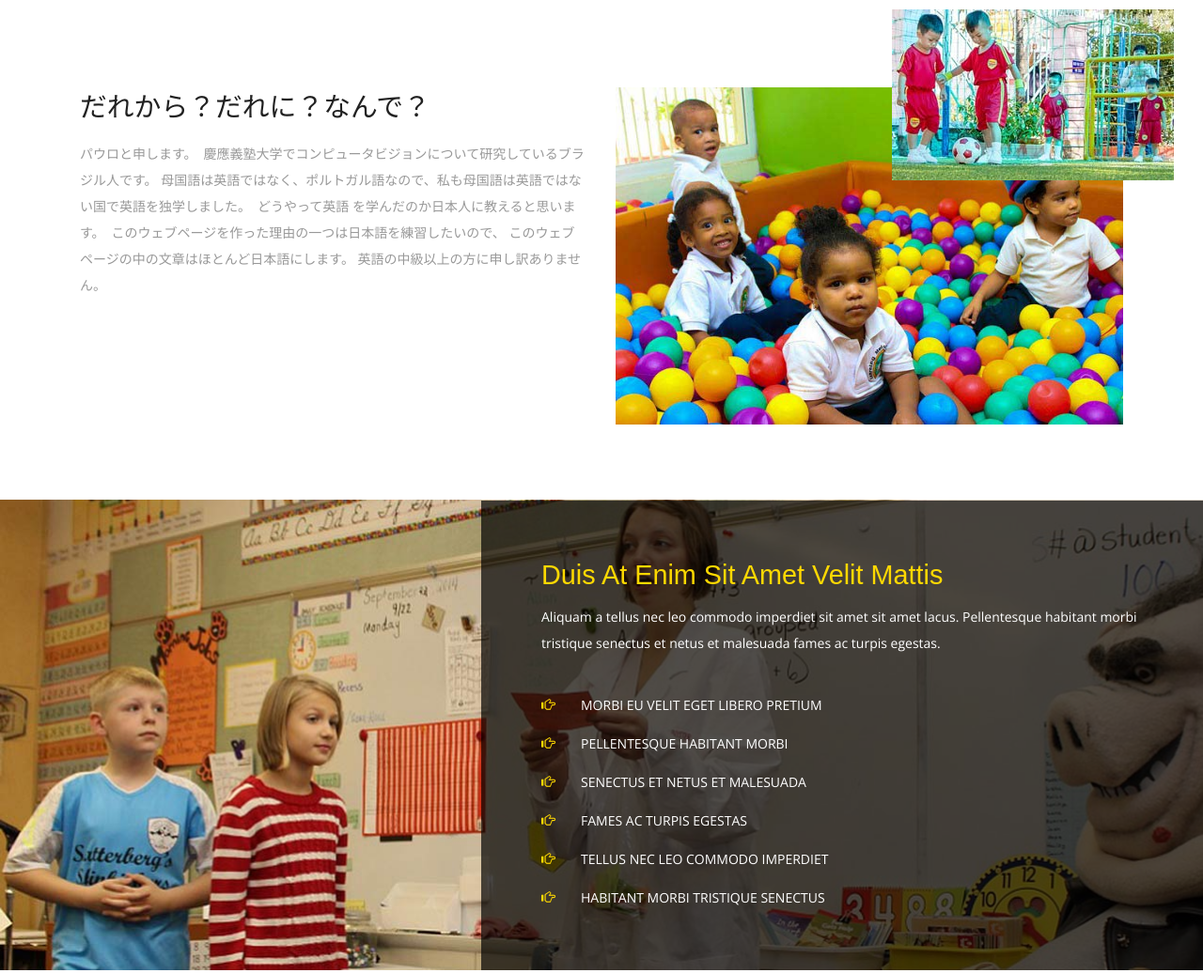
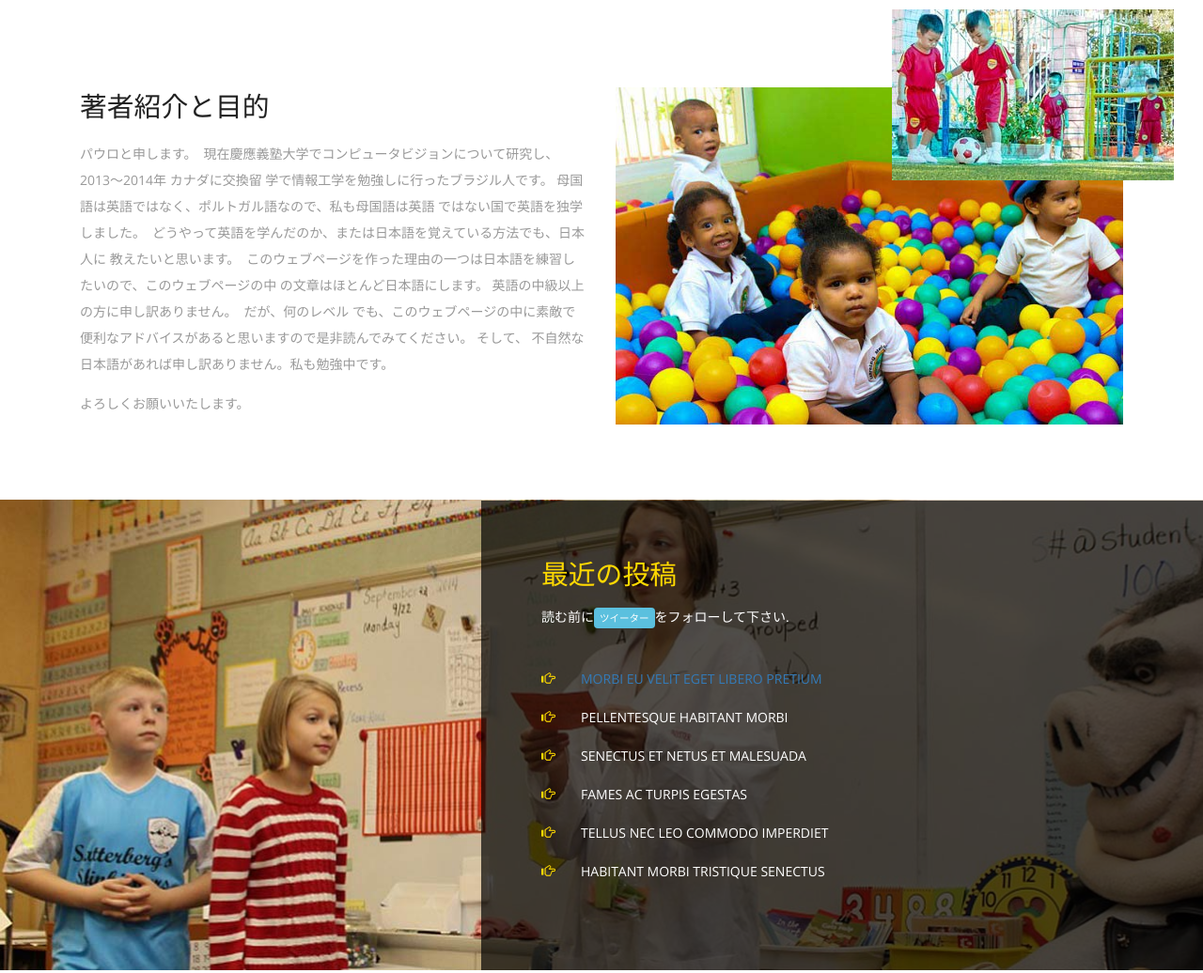
Before and after one commit to Gother/gother.github.io, a plain HTML site: page index.html in a window 1280 px wide. Shown: the part 959-1995 px from the top of the page at 94% size. Drawn offline with nearby package versions, Linux system fonts and the light colour scheme; a web font is replaced by a local one.

Commit message:
Text update
Update text and some visual nuances on index

```diff
--- a/css/style.css
+++ b/css/style.css
@@ -301,7 +301,7 @@ input[type="submit"],input[type="reset"],.agileits_mail_grid_lft_grid1 ul li a,.
 }
 .head span i{
 	font-style: normal;
-    color: #FF0000;
+    color: #1184c4;
 }
 .agileits_banner_bottom_grid_l h4{
 	text-transform:capitalize;
@@ -414,7 +414,7 @@ input[type="submit"],input[type="reset"],.agileits_mail_grid_lft_grid1 ul li a,.
 }
 .wthree_testimonials_grid1 h5{
 	font-size: 1em;
-    color: #FF0000;
+    color: #1184c4;
     margin: 1.5em 0 1em;
 }
 .wthree_testimonials_grid1 p{
@@ -485,11 +485,11 @@ input[type="submit"],input[type="reset"],.agileits_mail_grid_lft_grid1 ul li a,.
 /*-- newsletter --*/
 .newsletter{
 	padding:2em 0;
-	background:#FF0000;
+	background:#1184c4;
 }
 .w3ls_newsletter_left h3{
 	position: relative;
-    color: #CA0202;
+    color: #0F71A8;
     font-size: 4em;
     font-weight: bold;
     text-transform: capitalize;
--- a/index.html
+++ b/index.html
@@ -63,10 +63,11 @@ License URL: http://creativecommons.org/licenses/by/3.0/
 						<nav class="menu menu--shylock">
 							<div class="agileinfo_social_icons">
 								<ul class="agileinfo_social_icons1">
-									<li><a href="#" class="facebook"></a></li>
+									<li><a href="#" class="twitter">Follow me</a></li>
+									<!-- <li><a href="#" class="facebook"></a></li>
 									<li><a href="#" class="twitter"></a></li>
 									<li><a href="#" class="google"></a></li>
-									<li><a href="#" class="pinterest"></a></li>
+									<li><a href="#" class="pinterest"></a></li> -->
 								</ul>
 							</div>
 							<ul class="nav navbar-nav">
@@ -104,11 +105,17 @@ License URL: http://creativecommons.org/licenses/by/3.0/
 			<h3 class="head">説明<span>このウェブページ<i>について</i>デスクリピション</span></h3>
 			<div class="agileits_banner_bottom_grids">
 				<div class="col-md-6 agileits_banner_bottom_grid_l">
-					<h4>だれから？だれに？なんで？</h4>
-					<p>パウロと申します。　慶應義塾大学でコンピュータビジョンについて研究しているブラジル人です。
-					母国語は英語ではなく、ポルトガル語なので、私も母国語は英語ではない国で英語を独学しました。　どうやって英語
-				を学んだのか日本人に教えると思います。　このウェブページを作った理由の一つは日本語を練習したいので、
-				このウェブページの中の文章はほとんど日本語にします。 英語の中級以上の方に申し訳ありません。</p>
+					<h4>著者紹介と目的</h4>
+					<p>パウロと申します。　現在慶應義塾大学でコンピュータビジョンについて研究し、2013～2014年 カナダに交換留
+					学で情報工学を勉強しに行ったブラジル人です。	母国語は英語ではなく、ポルトガル語なので、私も母国語は英語
+					ではない国で英語を独学しました。　どうやって英語を学んだのか、または日本語を覚えている方法でも、日本人に
+					教えたいと思います。　このウェブページを作った理由の一つは日本語を練習したいので、このウェブページの中
+					の文章はほとんど日本語にします。 英語の中級以上の方に申し訳ありません。　だが、何のレベル
+					でも、このウェブページの中に素敵で便利なアドバイスがあると思いますので是非読んでみてください。 そして、
+					不自然な日本語があれば申し訳ありません。私も勉強中です。</p>
+					<p>
+					よろしくお願いいたします。
+					</p>
 				</div>
 				<div class="col-md-6 agileits_banner_bottom_grid_r">
 					<div class="agileits_banner_btm_grid_r">
@@ -128,12 +135,10 @@ License URL: http://creativecommons.org/licenses/by/3.0/
 		<div class="col-md-6 agile_banner_bottom1_left">
 		</div>
 		<div class="col-md-6 agile_banner_bottom1_right">
-			<h4>Duis at enim sit amet velit mattis</h4>
-			<p>Aliquam a tellus nec leo commodo imperdiet sit amet sit amet lacus.
-				Pellentesque habitant morbi tristique senectus et netus et malesuada fames ac
-				turpis egestas.</p>
+			<h4>最近の投稿</h4>
+			<p>読む前に<a href="#"><span class="label label-info">ツイーター</a></span>をフォローして下さい.</p>
 			<ul>
-				<li><span class="glyphicon glyphicon-hand-right" aria-hidden="true"></span>Morbi eu velit eget libero pretium</li>
+				<li><span class="glyphicon glyphicon-hand-right" aria-hidden="true"></span><a href"#">Morbi eu velit eget libero pretium</a></li>
 				<li><span class="glyphicon glyphicon-hand-right" aria-hidden="true"></span>Pellentesque habitant morbi</li>
 				<li><span class="glyphicon glyphicon-hand-right" aria-hidden="true"></span>Senectus et netus et malesuada</li>
 				<li><span class="glyphicon glyphicon-hand-right" aria-hidden="true"></span>Fames ac turpis egestas</li>
@@ -286,7 +291,7 @@ License URL: http://creativecommons.org/licenses/by/3.0/
 			</div>
 			<div class="clearfix"> </div>
 			<div class="w3agile_footer_copy">
-				<p>© 2016 Teaching. All rights reserved | Design by <a href="http://w3layouts.com/">W3layouts</a></p>
+				<p>© 2016 簡単な英語. All rights reserved | Template by <a href="http://w3layouts.com/">W3layouts</a> | Modification by Paulo</p>
 			</div>
 		</div>
 	</div>
```
